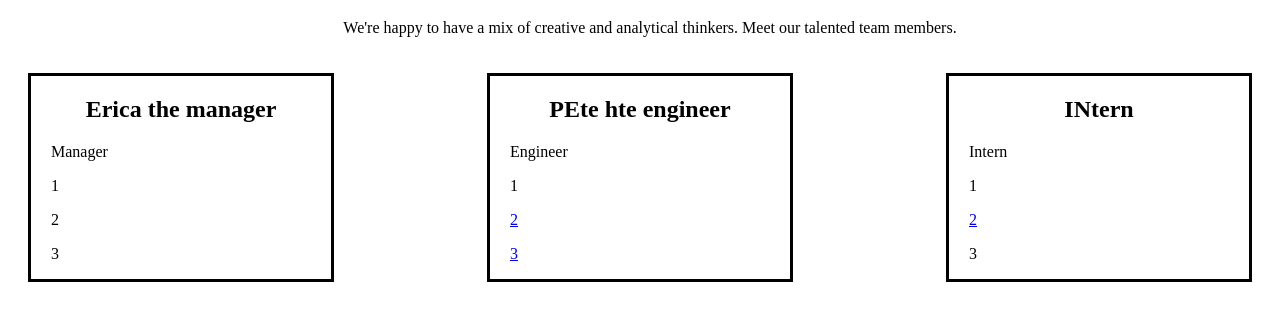
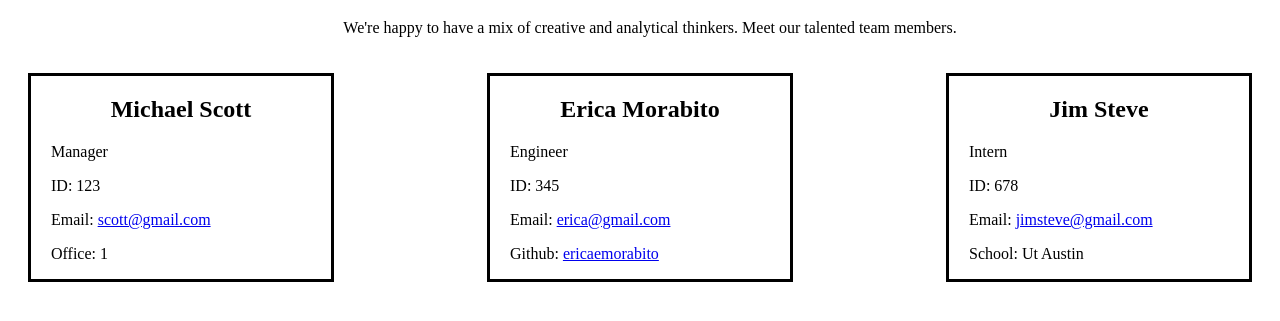
Before and after one commit to ericaemorabito/Team_Profile_Generator, a website: page index.html in a window 1280 px wide. Shown: the part 61-382 px from the top of the page. Drawn offline with Linux system fonts and the light colour scheme.

Commit message:
html links updated

```diff
--- a/index.html
+++ b/index.html
@@ -16,27 +16,26 @@
     <!-- Display employee cards area-->
     <section id="employee_area">
     <div class="employee_card">
-          <h2 class="name">Erica the manager</h2>
+          <h2 class="name">Michael Scott</h2>
           <p class="job">Manager</p>
-          <p class="id">1</p>
-          <p class="email"><a href="2"></a>2</p>
-          <p class="unique">3</p>
+          <p class="id">ID: 123</p>
+          <p class="email">Email: <a href="scott@gmail.com">scott@gmail.com</a></p>
+          <p class="unique">Office: 1</p>
           </div>
     <div class="employee_card">
-        <h2 class="name">PEte hte engineer</h2>
+        <h2 class="name">Erica Morabito</h2>
         <p class="job">Engineer</p>
-        <p class="id">1</p>
-        <p class="email"><a href="2">2</a></p>
-        <p class="unique"><a href="3">3</a></p>
+        <p class="id">ID: 345</p>
+        <p class="email">Email: <a href="erica@gmail.com">erica@gmail.com</a></p>
+        <p class="unique">Github: <a href="https://github.com/ericaemorabito" target="_blank">ericaemorabito</a></p>
         </div>
     <div class="employee_card">
-        <h2 class="name">INtern</h2>
+        <h2 class="name">Jim Steve</h2>
         <p class="job">Intern</p>
-        <p class="id">1</p>
-        <p class="email"><a href="2">2</a></p>
-        <p class="unique">3</p>
+        <p class="id">ID: 678</p>
+        <p class="email">Email: <a href="jimsteve@gmail.com">jimsteve@gmail.com</a></p>
+        <p class="unique">School: Ut Austin</p>
         </div>
-
     </section>
 
   </body>
--- a/index.js
+++ b/index.js
@@ -105,7 +105,7 @@ const createEngineer = () => {
       {
         type: 'input',
         name: 'github',
-        message: 'Enter github.'
+        message: 'Enter github username.'
       },
     ])
     .then(function (input) {
```
Also changed, not shown: utils/generateHtml.js (+11 -10 lines).
